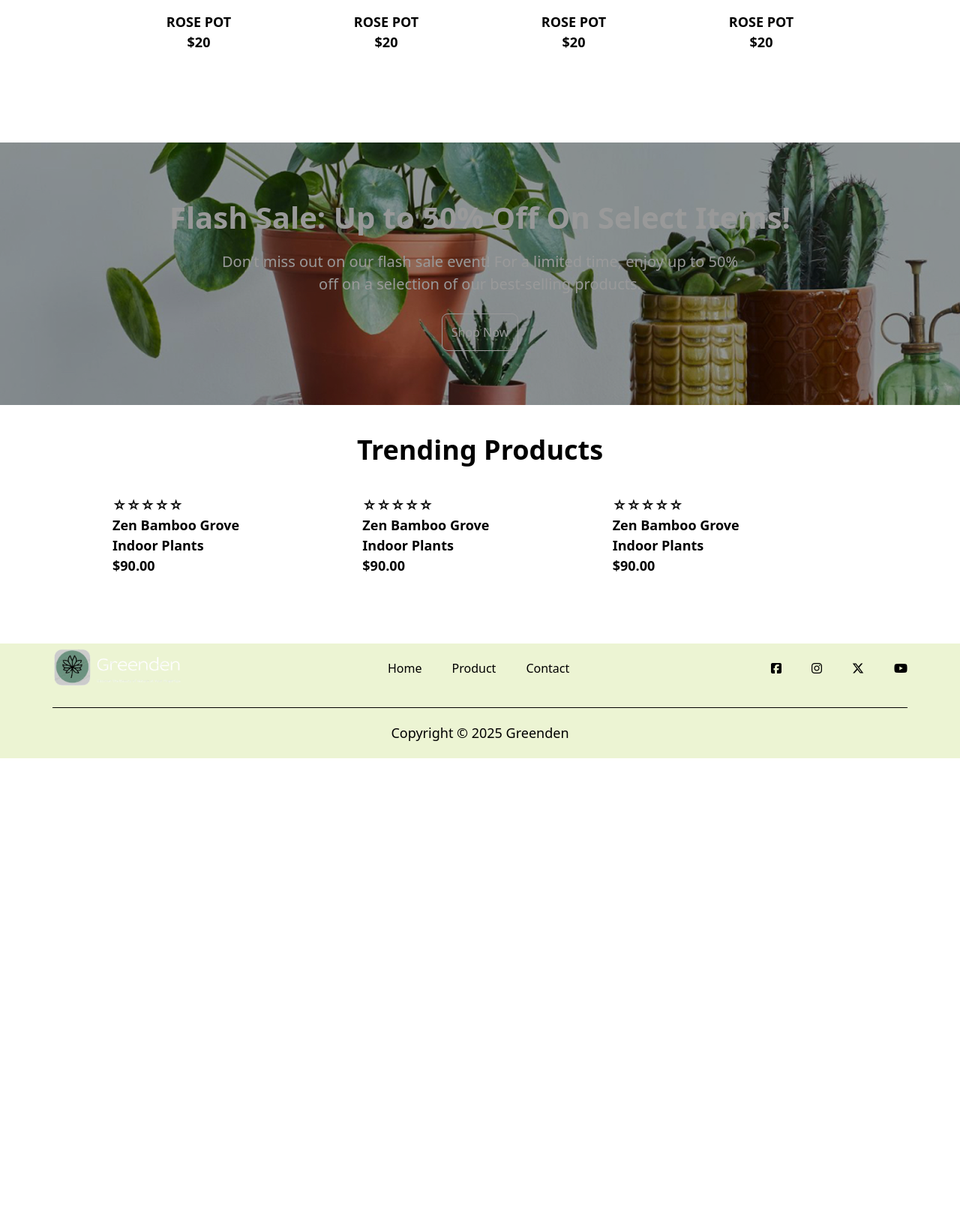
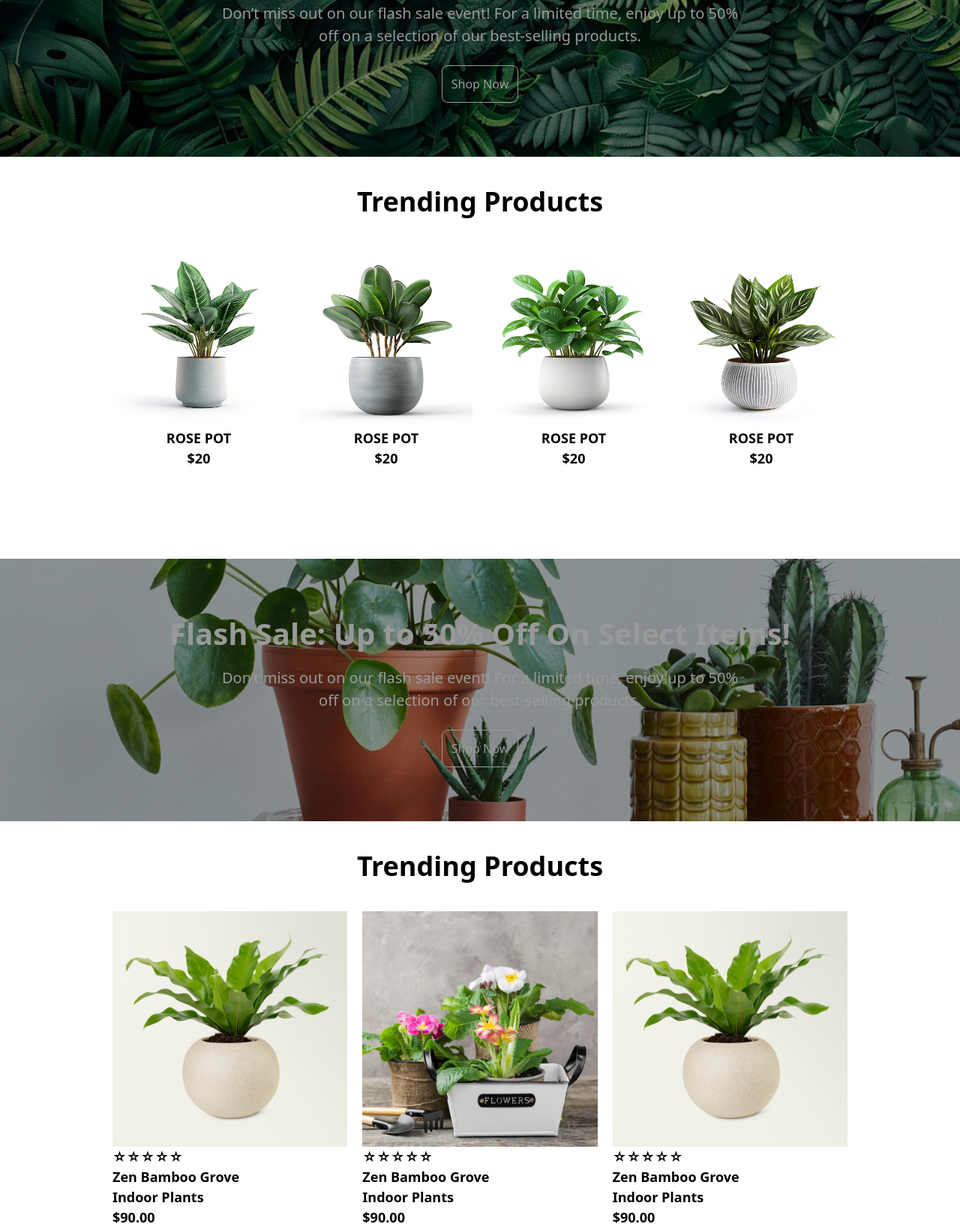
Before and after one commit to franklinarul/updated-greenden, a plain HTML site: page index.html in a window 1280 px wide. Shown: the part 1695-3335 px from the top of the page at 75% size. Before the commit the page ends 2706 px from the top, so only its background shows below. Drawn offline with nearby package versions, Linux system fonts and the light colour scheme; the site is published under a folder, as on GitHub Pages, so addresses that start at the root find nothing.

Commit message:
Update index.html

```diff
--- a/index.html
+++ b/index.html
@@ -85,7 +85,7 @@
     </div>
     <div class="grid cont  grid-cols-1 md:grid-cols-3 gap-5 py-5 px-5">
       <div class="trendproduct prod-img1">
-        <img src="/image/bestseller-img2.jpg" alt="">
+        <img src="./image/bestseller-img2.jpg" alt="">
         <i class="prod-i fa-solid fa-briefcase"></i>
         <div class="img-cont">
           <p class="text-1xl font-bold ">☆☆☆☆☆</p>
@@ -96,7 +96,7 @@
 
       </div>
       <div class="trendproduct prod-img1">
-        <img src="/image/bestseller-img3.jpg" alt="">
+        <img src="./image/bestseller-img3.jpg" alt="">
         <i class="prod-i fa-solid fa-briefcase"></i>
         <div class="img-cont">
           <p class="text-1xl font-bold ">☆☆☆☆☆</p>
@@ -107,7 +107,7 @@
 
       </div>
       <div class="trendproduct prod-img1">
-        <img src="/image/bestseller-img2.jpg" alt="">
+        <img src="./image/bestseller-img2.jpg" alt="">
         <i class="prod-i fa-solid fa-briefcase"></i>
         <div class="img-cont">
           <p class="text-1xl font-bold ">☆☆☆☆☆</p>
@@ -145,22 +145,22 @@
     </div>
     <div class="grid  cont grid-cols-1 md:grid-cols-4 gap-5 py-5 px-5">
       <div>
-        <img src="/image/ourceatogery-img1.jpg" alt="">
+        <img src="./image/ourceatogery-img1.jpg" alt="">
         <p class="text-1xl font-bold">ROSE POT <br>
           $20</p>
       </div>
       <div>
-        <img src="/image/ourcatogery-img2.jpg" alt="">
+        <img src="./image/ourcatogery-img2.jpg" alt="">
         <p class="text-1xl font-bold">ROSE POT <br>
           $20</p>
       </div>
       <div>
-        <img src="/image/ourcatogry-img3.jpg" alt="">
+        <img src="./image/ourcatogry-img3.jpg" alt="">
         <p class="text-1xl font-bold">ROSE POT <br>
           $20</p>
       </div>
       <div>
-        <img src="/image/ourcatogery-img4.jpg" alt="">
+        <img src="./image/ourcatogery-img4.jpg" alt="">
         <p class="text-1xl font-bold">ROSE POT <br>
           $20</p>
       </div>
@@ -196,7 +196,7 @@
     </div>
     <div class="grid  cont grid-cols-1 md:grid-cols-3 gap-5 py-5 px-5">
       <div class="trendproduct prod-img1">
-        <img src="/image/bestseller-img2.jpg" alt="">
+        <img src="./image/bestseller-img2.jpg" alt="">
         <i class="prod-i fa-solid fa-briefcase"></i>
         <div class="img-cont">
           <p class="text-1xl font-bold ">☆☆☆☆☆</p>
@@ -207,7 +207,7 @@
 
       </div>
       <div class="trendproduct prod-img1">
-        <img src="/image/bestseller-img3.jpg" alt="">
+        <img src="./image/bestseller-img3.jpg" alt="">
         <i class="prod-i fa-solid fa-briefcase"></i>
         <div class="img-cont">
           <p class="text-1xl font-bold ">☆☆☆☆☆</p>
@@ -218,7 +218,7 @@
 
       </div>
       <div class="trendproduct prod-img1">
-        <img src="/image/bestseller-img2.jpg" alt="">
+        <img src="./image/bestseller-img2.jpg" alt="">
         <i class="prod-i fa-solid fa-briefcase"></i>
         <div class="img-cont">
           <p class="text-1xl font-bold ">☆☆☆☆☆</p>
```
